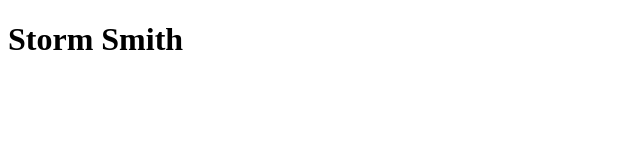
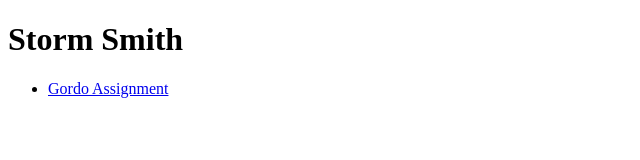
Before and after one commit to StormSmith/ifsc-1310, a plain HTML site: page index.html in a window 1280 px wide. Shown: the whole page, without its empty margins (0-640 px from the left). Drawn offline with Linux system fonts and the light colour scheme.

Commit message:
Added Prototype Directory

```diff
--- a/Index.html
+++ b/index.html
@@ -12,5 +12,10 @@
 
 <body>
   <h1>Storm Smith</h1>
+  <nav>
+    <ul>
+      <li><a href="prototype/index.html">Gordo Assignment</a></li>
+    </ul>
+  </nav>
 </body>
 </html>
```
Also changed, not shown: prototype/index.html (added).
